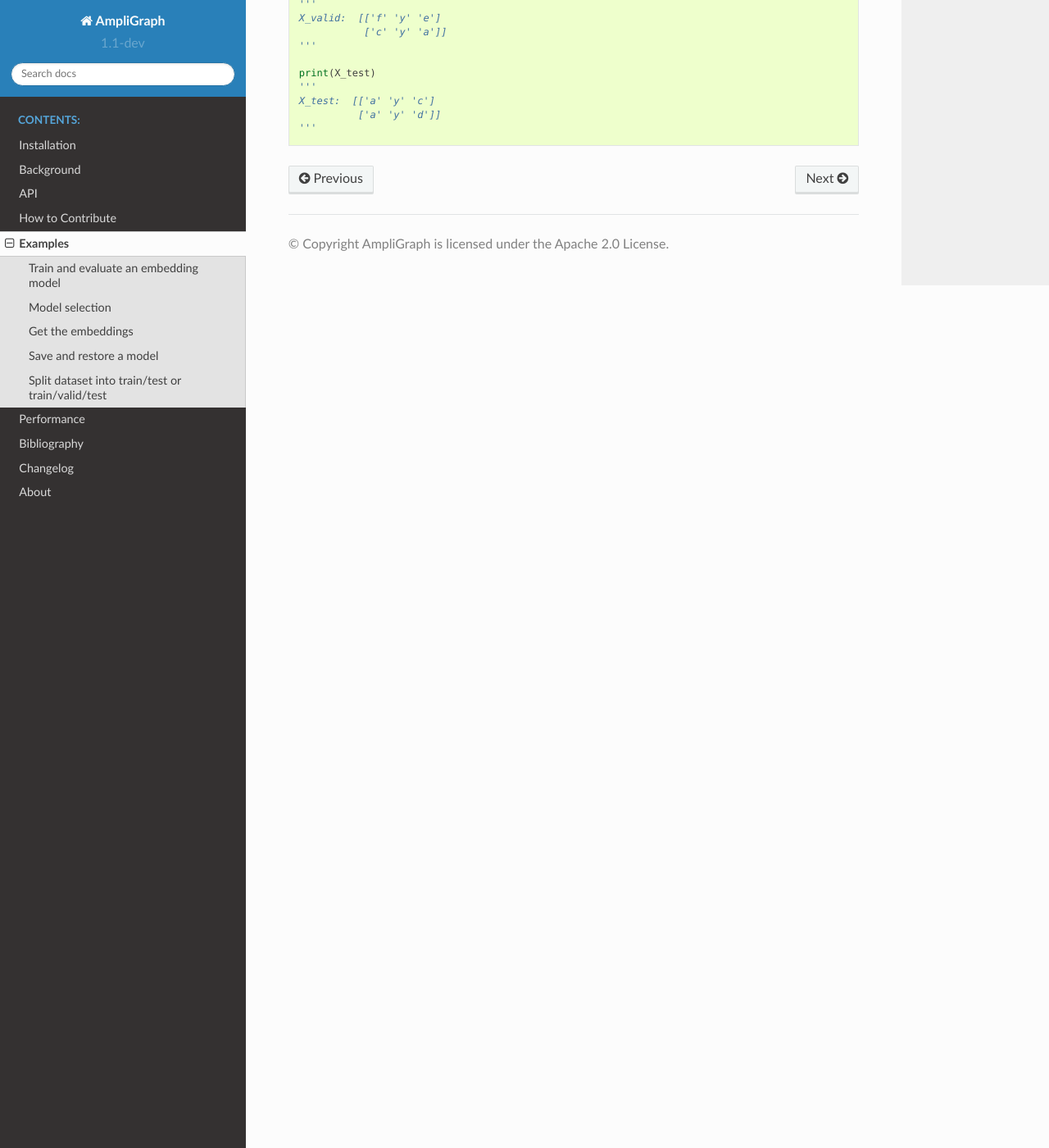
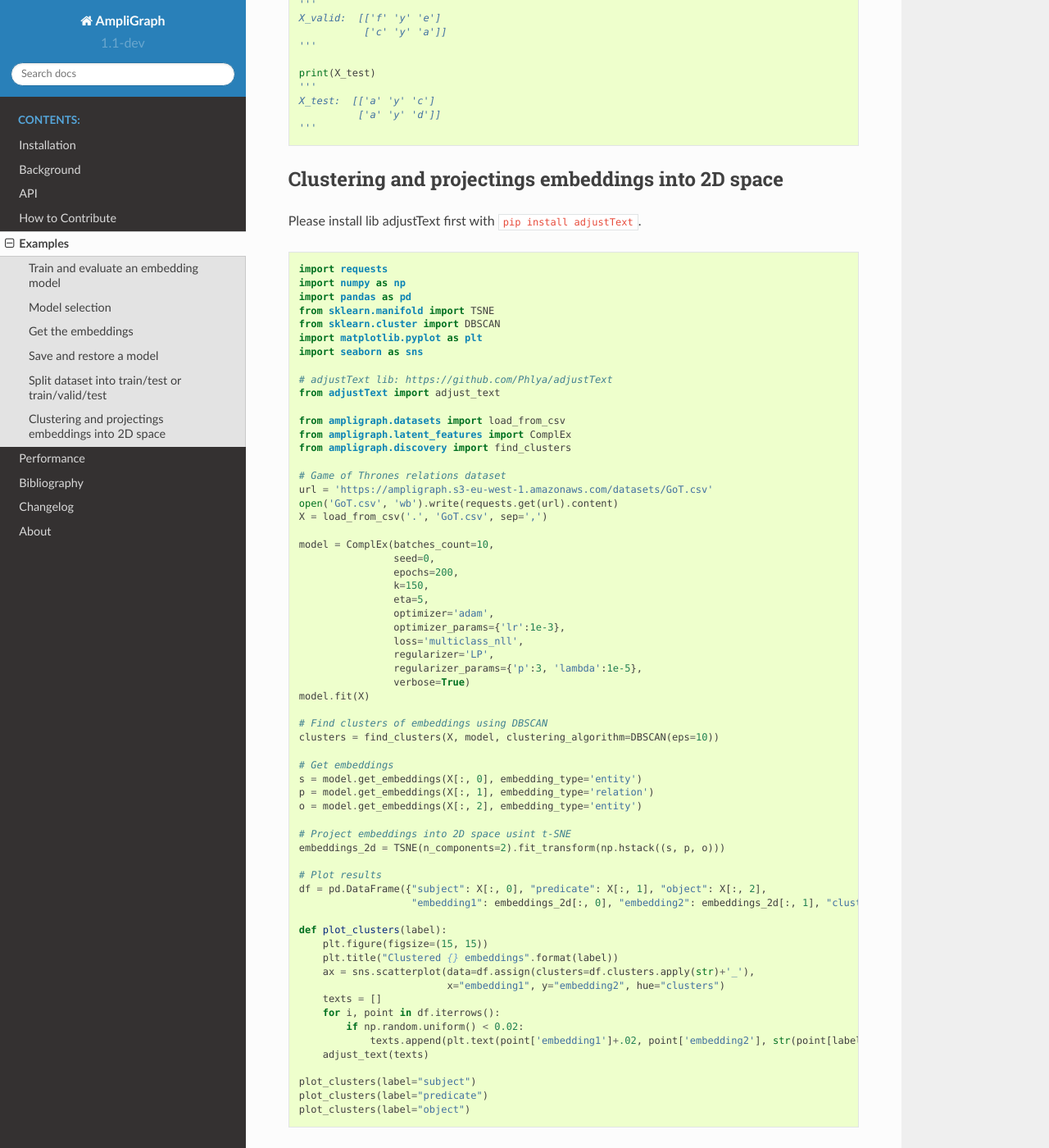
Before and after one commit to Accenture/AmpliGraph, a Sphinx documentation site: the page built from docs/examples.md, in a window 1280 px wide and 1400 px high, scrolled down 4519 px. Shown: the whole window at 82% size. Built offline with Sphinx 7.4.7 and the Read the Docs theme 2.0.0, drawn with Linux system fonts in a browser that asks for light colours; the version number is read from the project's files by our own code.

Commit message:
Improving clustering docstring with real GoT example and also adding it with 3 images to examples page

````diff
--- a/docs/examples.md
+++ b/docs/examples.md
@@ -265,3 +265,73 @@
 '''
 
 ```
+
+## Clustering and projectings embeddings into 2D space
+Please install lib adjustText first with `pip install adjustText`.
+```python
+import requests
+import numpy as np
+import pandas as pd
+from sklearn.manifold import TSNE
+from sklearn.cluster import DBSCAN
+import matplotlib.pyplot as plt
+import seaborn as sns
+
+# adjustText lib: https://github.com/Phlya/adjustText
+from adjustText import adjust_text
+
+from ampligraph.datasets import load_from_csv
+from ampligraph.latent_features import ComplEx
+from ampligraph.discovery import find_clusters
+
+# Game of Thrones relations dataset
+url = 'https://ampligraph.s3-eu-west-1.amazonaws.com/datasets/GoT.csv'
+open('GoT.csv', 'wb').write(requests.get(url).content)
+X = load_from_csv('.', 'GoT.csv', sep=',')
+
+model = ComplEx(batches_count=10,
+                seed=0,
+                epochs=200,
+                k=150,
+                eta=5,
+                optimizer='adam',
+                optimizer_params={'lr':1e-3},
+                loss='multiclass_nll',
+                regularizer='LP',
+                regularizer_params={'p':3, 'lambda':1e-5},
+                verbose=True)
+model.fit(X)
+
+# Find clusters of embeddings using DBSCAN
+clusters = find_clusters(X, model, clustering_algorithm=DBSCAN(eps=10))
+
+# Get embeddings
+s = model.get_embeddings(X[:, 0], embedding_type='entity')
+p = model.get_embeddings(X[:, 1], embedding_type='relation')
+o = model.get_embeddings(X[:, 2], embedding_type='entity')
+
+# Project embeddings into 2D space usint t-SNE
+embeddings_2d = TSNE(n_components=2).fit_transform(np.hstack((s, p, o)))
+
+# Plot results
+df = pd.DataFrame({"subject": X[:, 0], "predicate": X[:, 1], "object": X[:, 2],
+                   "embedding1": embeddings_2d[:, 0], "embedding2": embeddings_2d[:, 1], "clusters": clusters})
+
+def plot_clusters(label):
+    plt.figure(figsize=(15, 15))
+    plt.title("Clustered {} embeddings".format(label))
+    ax = sns.scatterplot(data=df.assign(clusters=df.clusters.apply(str)+'_'),
+                         x="embedding1", y="embedding2", hue="clusters")
+    texts = []
+    for i, point in df.iterrows():
+        if np.random.uniform() < 0.02:
+            texts.append(plt.text(point['embedding1']+.02, point['embedding2'], str(point[label])))
+    adjust_text(texts)
+
+plot_clusters(label="subject")
+plot_clusters(label="predicate")
+plot_clusters(label="object")
+```
+![](img/clustering/clustering_subject.png "Clustering subjects")
+![](img/clustering/clustering_predicate.png "Clustering predicates")
+![](img/clustering/clustering_object.png "Clustering objects")
````
Also changed, not shown: docs/img/clustering/clustered_embeddings_docstring.png (added), docs/img/clustering/clustering_object.png (added), docs/img/clustering/clustering_predicate.png (added), docs/img/clustering/clustering_subject.png (added), 1 other file.
